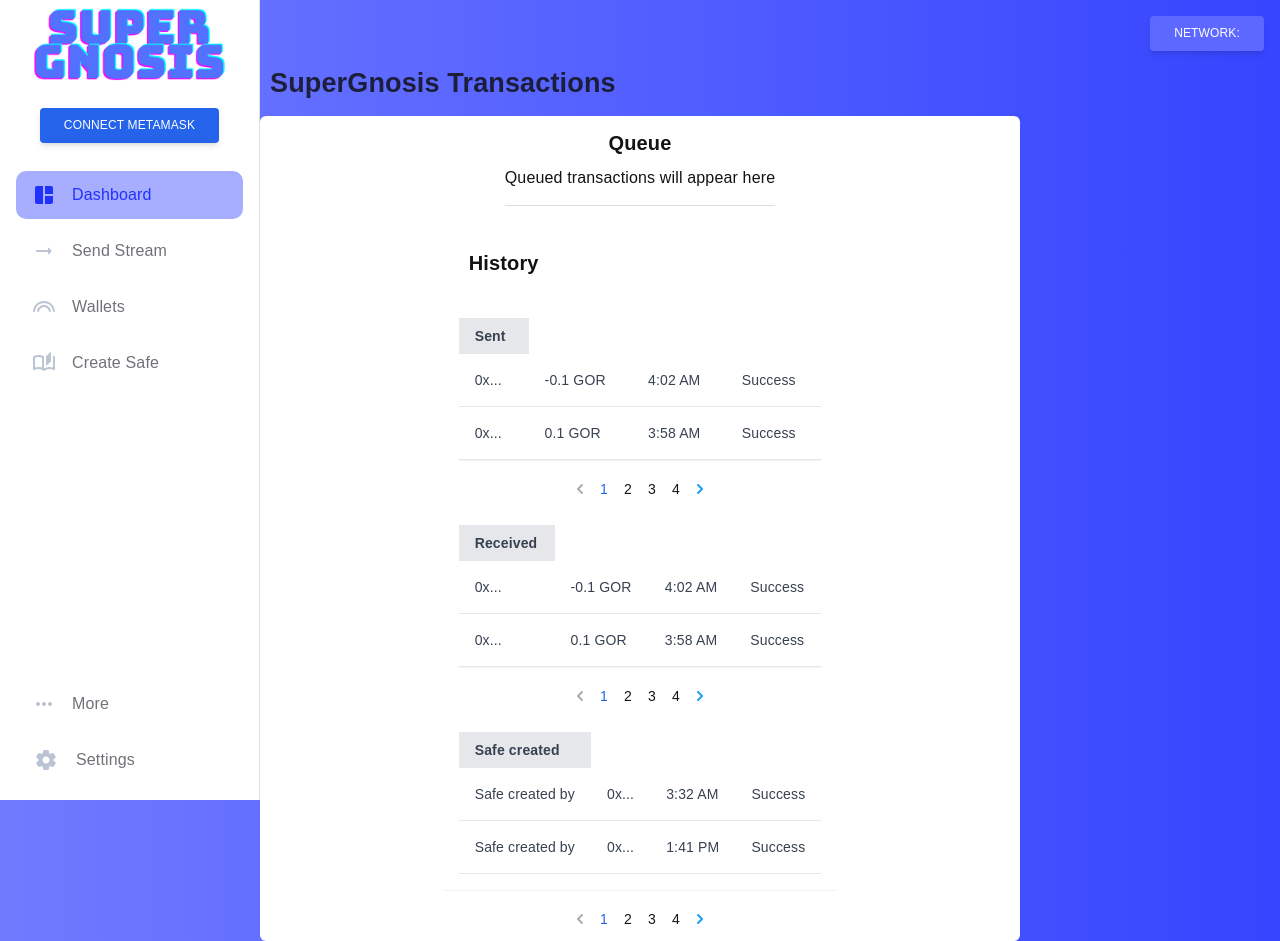
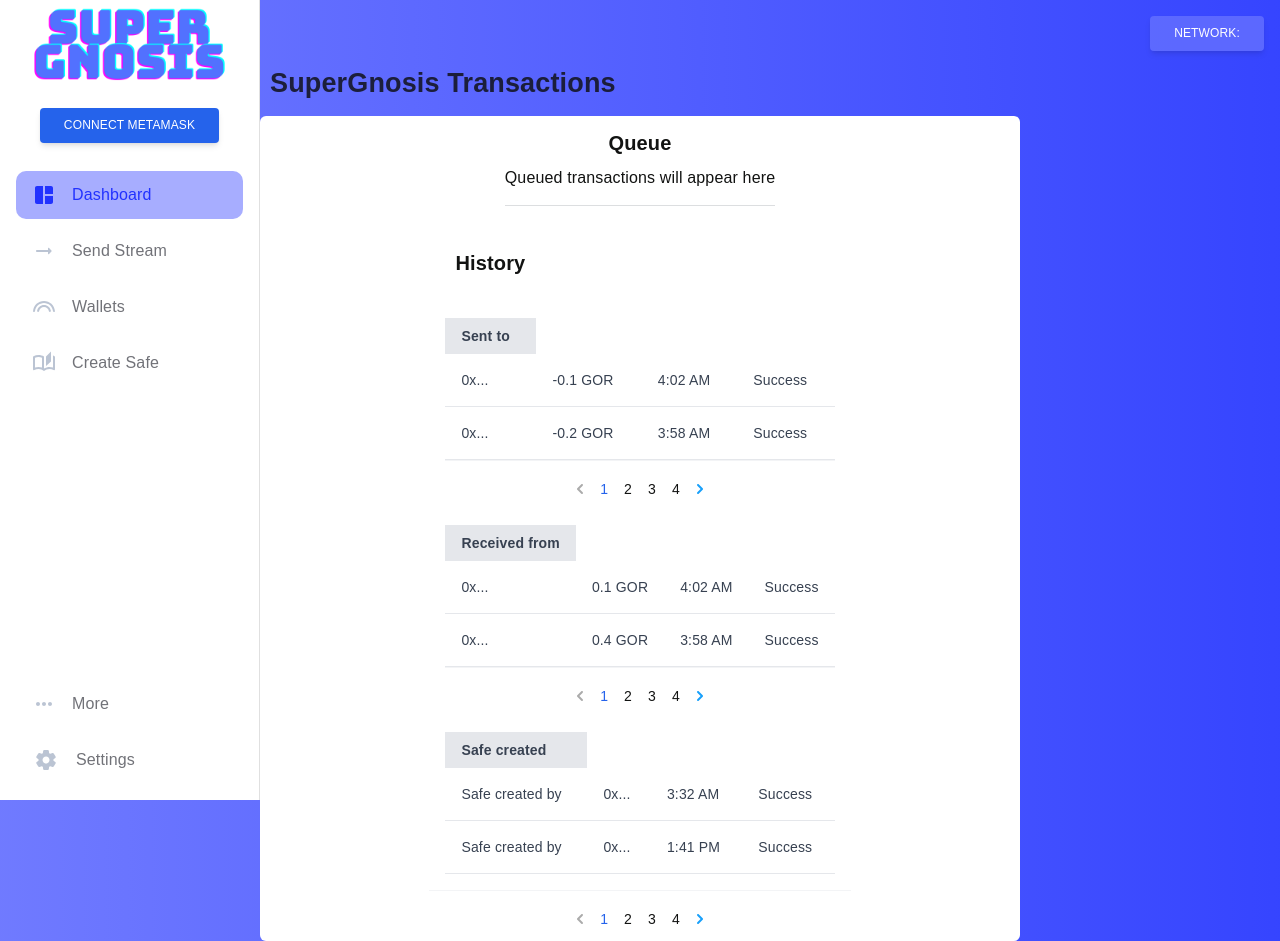
Before and after one commit to FeSuert/rsd, a Next.js app in the folder client/: page /dashboard in a window 1280 px wide. Built offline with nearby package versions, Linux system fonts and the light colour scheme; no server answers.

Commit message:
Update dashboard.js

```diff
--- a/client/pages/dashboard.js
+++ b/client/pages/dashboard.js
@@ -52,7 +52,7 @@ const Dashboard = () => {
       <table class="table-auto border-collapse w-full">
         <thead>
           <tr class="rounded-lg text-sm font-medium text-gray-700 text-left">
-            <th class="px-4 py-2 bg-gray-200 " >Sent</th>
+            <th class="px-4 py-2 bg-gray-200 " >Sent to</th>
             <th class="px-4 py-2 "></th>
             <th class="px-4 py-2 "></th>
             <th class="px-4 py-2 "></th>
@@ -70,7 +70,7 @@ const Dashboard = () => {
             0x...
 
              </td>
-            <td class="px-4 py-4">0.1 GOR</td>
+            <td class="px-4 py-4">-0.2 GOR</td>
             <td class="px-4 py-4">3:58 AM</td>
             <td class="px-4 py-4">Success</td>
 
@@ -100,7 +100,7 @@ const Dashboard = () => {
       <table class="table-auto border-collapse w-full">
         <thead>
           <tr class="rounded-lg text-sm font-medium text-gray-700 text-left">
-            <th class="px-4 py-2 bg-gray-200 " >Received</th>
+            <th class="px-4 py-2 bg-gray-200 " >Received from</th>
             <th class="px-4 py-2 "></th>
             <th class="px-4 py-2 "></th>
             <th class="px-4 py-2 "></th>
@@ -109,7 +109,7 @@ const Dashboard = () => {
         <tbody class="text-sm font-normal text-gray-700">
           <tr class="hover:bg-gray-100 border-b border-gray-200 py-10">
             <td class="px-4 py-4">0x...</td>
-            <td class="px-4 py-4">-0.1 GOR</td>
+            <td class="px-4 py-4">0.1 GOR</td>
             <td class="px-4 py-4">4:02 AM</td>
             <td class="px-4 py-4">Success</td>
           </tr>
@@ -118,7 +118,7 @@ const Dashboard = () => {
             0x...
 
              </td>
-            <td class="px-4 py-4">0.1 GOR</td>
+            <td class="px-4 py-4">0.4 GOR</td>
             <td class="px-4 py-4">3:58 AM</td>
             <td class="px-4 py-4">Success</td>
 
```
